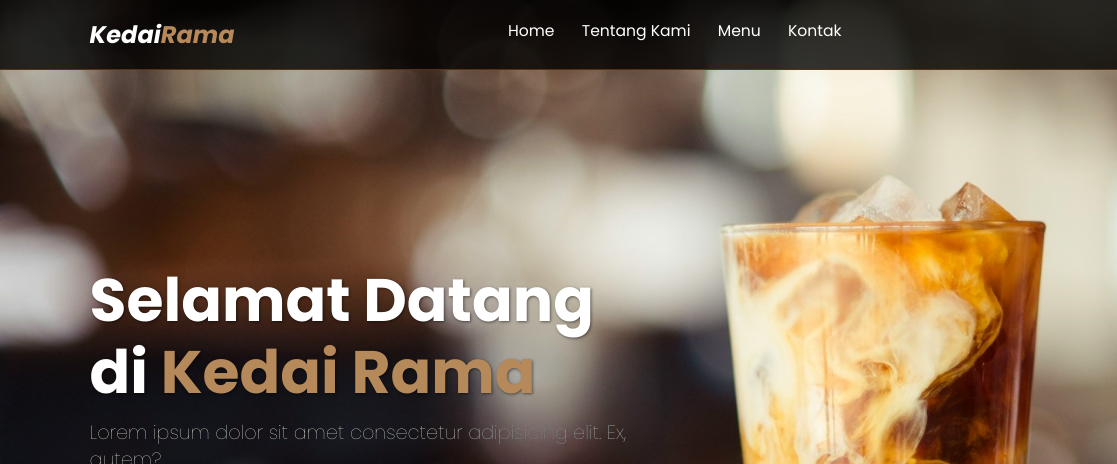
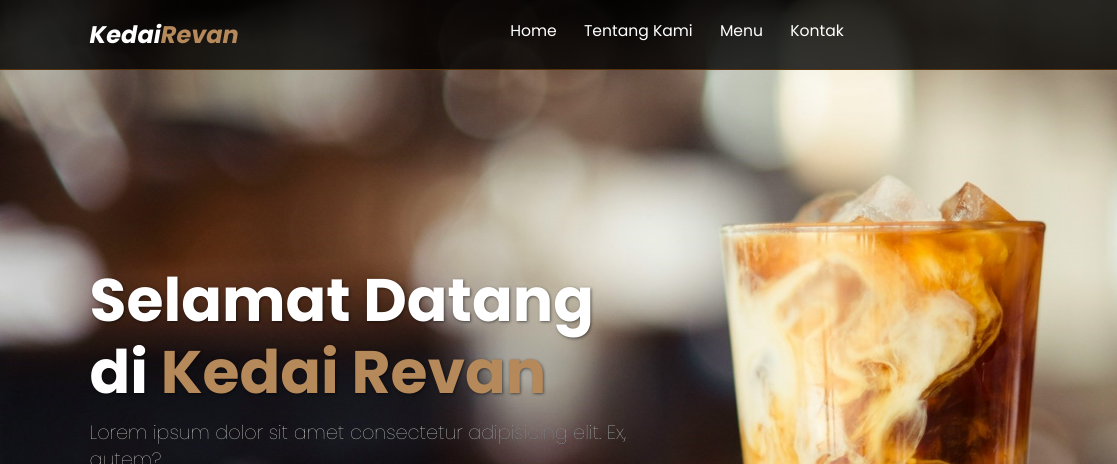
Before and after one commit to caidenrev/kedai-kopi-rama-js, a plain HTML site: page index.html in a window 1280 px wide. Shown: the top 464 px of the page, 0-1117 px from the left. Drawn offline with nearby package versions, Linux system fonts and the light colour scheme.

Commit message:
Update index.html
update

```diff
--- a/index.html
+++ b/index.html
@@ -6,7 +6,7 @@
       name="viewport"
       content="width=device-width, initial-scale=1.0"
     />
-    <title>Kedai Kopi Rama JS</title>
+    <title>Kedai Kopi Revan</title>
 
     <!--Fonts-->
     <link
@@ -39,7 +39,7 @@
       <a
         href="..."
         class="navbar-logo"
-        >Kedai<span>Rama</span></a
+        >Kedai<span>Revan</span></a
       >
       <div class="navbar-nav">
         <a href="#home">Home</a>
@@ -74,7 +74,7 @@
       id="home"
     >
       <main class="content">
-        <h1 class="title">Selamat Datang di<span> Kedai Rama</span></h1>
+        <h1 class="title">Selamat Datang di<span> Kedai Revan</span></h1>
         <p>Lorem ipsum dolor sit amet consectetur adipisicing elit. Ex, autem?</p>
         <a
           href="#"
@@ -241,7 +241,7 @@
       </div>
 
       <div class="credit">
-        <p>Created By <span> Rama JS </span>.| &copy; 2024</p>
+        <p>Created By <span> Eka Rev </span>.| &copy; 2024</p>
       </div>
     </footer>
     <!--Footer End-->
```
